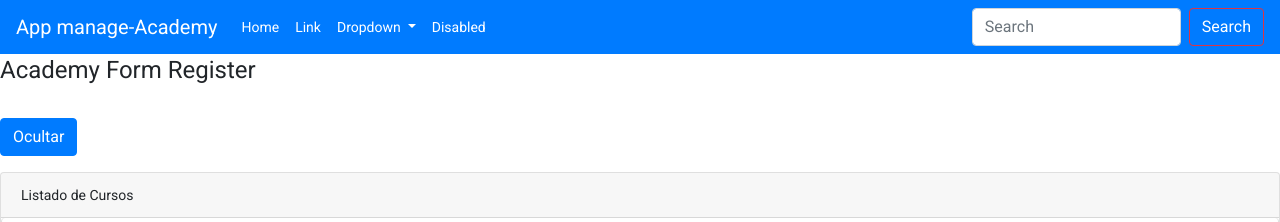
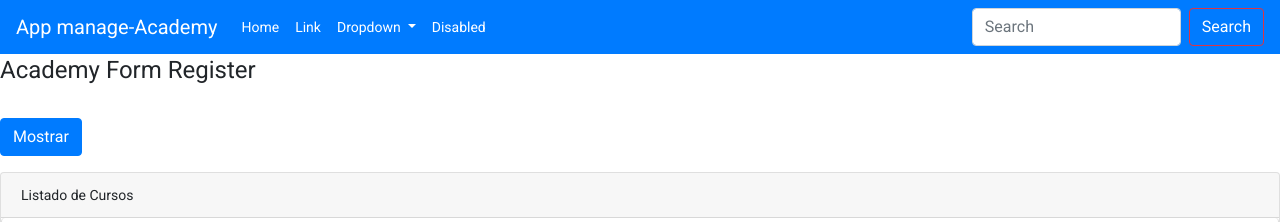
Before and after one commit to Membrive92/Client-app-Angular, an Angular app: page / in a window 1280 px wide. Shown: the top 222 px of the page. Built offline with nearby package versions, Linux system fonts and the light colour scheme.

Commit message:
button with dinamic text added

```diff
--- a/src/app/directiva/directiva.component.html
+++ b/src/app/directiva/directiva.component.html
@@ -1,10 +1,10 @@
-<button type="button" (click) = "habilitar = (habilitar != true) " class="btn btn-primary my-3">Ocultar</button>
+<button type="button" (click) = "changeText()" class="btn btn-primary my-3">{{buttonText}}</button>
 
 <div class="card">
   <div class="card-header">
     Listado de Cursos
   </div>
-  <ul class="list-group" *ngIf="habilitar">
-    <li class="list-group-item" *ngFor="let curso of listaCurso">{{ curso}}</li>
+  <ul class="list-group" *ngIf="enable">
+    <li class="list-group-item" *ngFor="let curso of courseList">{{ curso}}</li>
   </ul>
 </div>
--- a/src/app/directiva/directiva.component.ts
+++ b/src/app/directiva/directiva.component.ts
@@ -7,10 +7,15 @@ import { Component, OnInit } from '@angular/core';
 })
 export class DirectivaComponent  {
 
-  listaCurso: string[] = ['Typescript','javascript','Java','PHP'];
+  buttonText: string = "Mostrar";
+  courseList: string[] = ['Typescript','javascript','Java','PHP'];
 
-  habilitar: boolean = true;
+  enable: boolean = true;
 
+   changeText(){
+     this.buttonText = (this.enable)  ? "Show" : "Hide";
+     this.enable = (this.enable != true);
+   }
   constructor() { }
 
 
```
